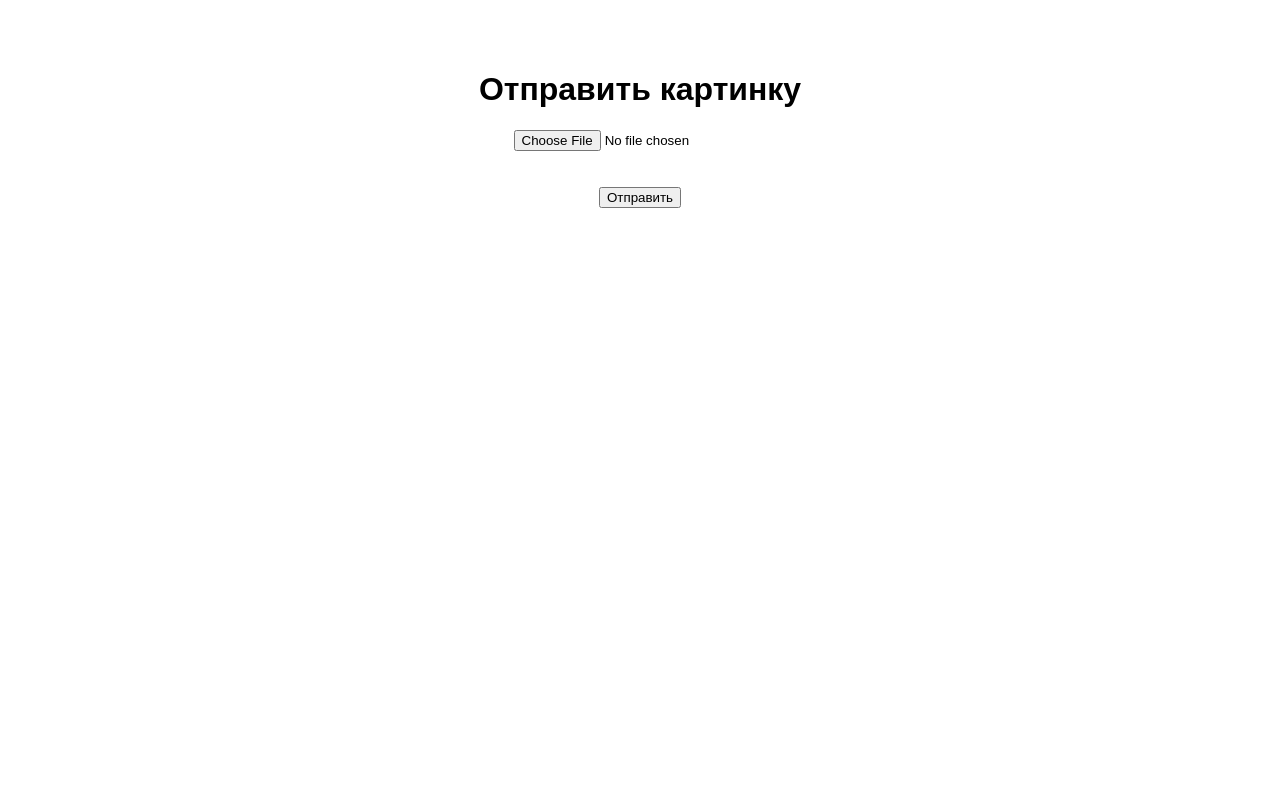
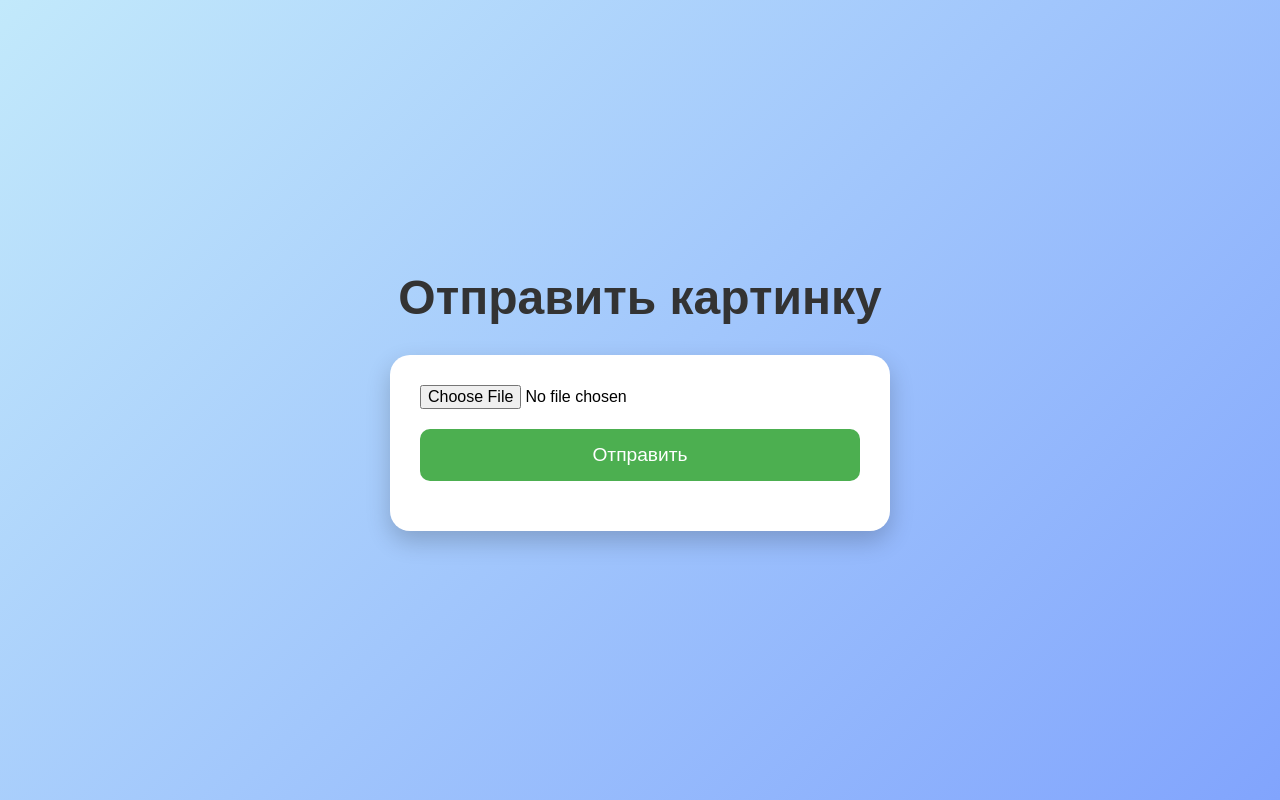
Before and after one commit to z-zayac/zk, a plain HTML site: page index.html in a window 1280 px wide. Drawn offline with Linux system fonts and the light colour scheme.

Commit message:
Add files via upload

```diff
--- a/index.html
+++ b/index.html
@@ -1,28 +1,101 @@
 <!DOCTYPE html>
-<html>
+<html lang="ru">
 <head>
+    <meta charset="UTF-8">
     <title>Отправка картинки</title>
     <style>
+        * {
+            box-sizing: border-box;
+            margin: 0;
+            padding: 0;
+            font-family: Arial, sans-serif;
+        }
+
         body {
             display: flex;
             flex-direction: column;
             align-items: center;
-            font-family: Arial, sans-serif;
-            margin-top: 50px;
+            justify-content: center;
+            min-height: 100vh;
+            background: linear-gradient(135deg, #c2e9fb, #81a4fd);
         }
+
+        h1 {
+            margin-bottom: 30px;
+            font-size: clamp(24px, 5vw, 48px);
+            color: #333;
+            text-align: center;
+        }
+
+        .container {
+            display: flex;
+            flex-direction: column;
+            align-items: center;
+            background-color: white;
+            padding: 30px;
+            border-radius: 20px;
+            box-shadow: 0 10px 25px rgba(0, 0, 0, 0.2);
+            width: 90%;
+            max-width: 500px;
+        }
+
+        input[type="file"] {
+            margin-bottom: 20px;
+            width: 100%;
+            font-size: 1rem;
+        }
+
+        button {
+            width: 100%;
+            padding: 15px;
+            background: #4CAF50;
+            color: white;
+            font-size: 1.2rem;
+            border: none;
+            border-radius: 10px;
+            cursor: pointer;
+            transition: background 0.3s;
+        }
+
+        button:hover {
+            background: #45a049;
+        }
+
         #status {
             margin-top: 20px;
-            font-size: 24px;
-            color: green;
+            font-size: 1.5rem;
+            font-weight: bold;
+            text-align: center;
+        }
+
+        /* Анимационный загрузчик */
+        #loader {
+            border: 8px solid #f3f3f3;
+            border-top: 8px solid #4CAF50;
+            border-radius: 50%;
+            width: 50px;
+            height: 50px;
+            animation: spin 1s linear infinite;
+            display: none;
+            margin-top: 20px;
+        }
+
+        @keyframes spin {
+            0% { transform: rotate(0deg);}
+            100% { transform: rotate(360deg);}
         }
     </style>
 </head>
 <body>
+
 <h1>Отправить картинку</h1>
-<input type="file" id="fileInput" accept="image/png, image/jpeg"><br><br>
-<button onclick="send()">Отправить</button>
 
-<div id="status"></div>
+<div class="container">
+    <input type="file" id="fileInput" accept="image/png, image/jpeg">
+    <button onclick="send()">Отправить</button>
+    <div id="loader"></div>
+    <div id="status"></div>
+</div>
 
 <script>
 const server = 'https://toy-standards-variable-functionality.trycloudflare.com/send_image';
@@ -30,9 +103,14 @@ const server = 'https://toy-standards-variable-functionality.trycloudflare.com/s
 function send() {
     const file = document.getElementById('fileInput').files[0];
     const status = document.getElementById('status');
+    const loader = document.getElementById('loader');
+
     status.textContent = '';
+    status.style.color = '';
+    loader.style.display = 'block';
 
     if (!file) {
+        loader.style.display = 'none';
         status.style.color = 'red';
         status.textContent = "Выберите файл!";
         return;
@@ -46,6 +124,7 @@ function send() {
         body: formData
     })
     .then(response => {
+        loader.style.display = 'none';
         if (response.ok) {
             status.style.color = 'green';
             status.textContent = "ОК";
@@ -55,10 +134,12 @@ function send() {
         }
     })
     .catch(err => {
+        loader.style.display = 'none';
         status.style.color = 'red';
         status.textContent = "Ошибка: " + err;
     });
 }
 </script>
+
 </body>
 </html>
```
